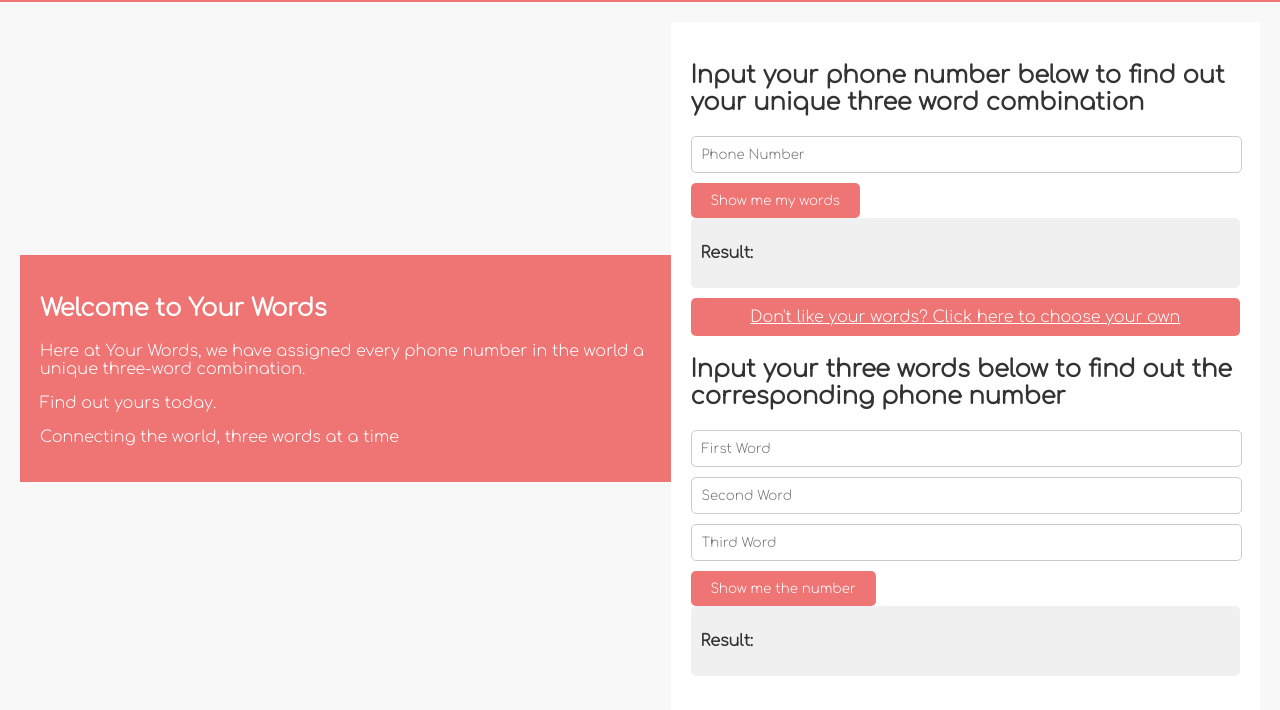
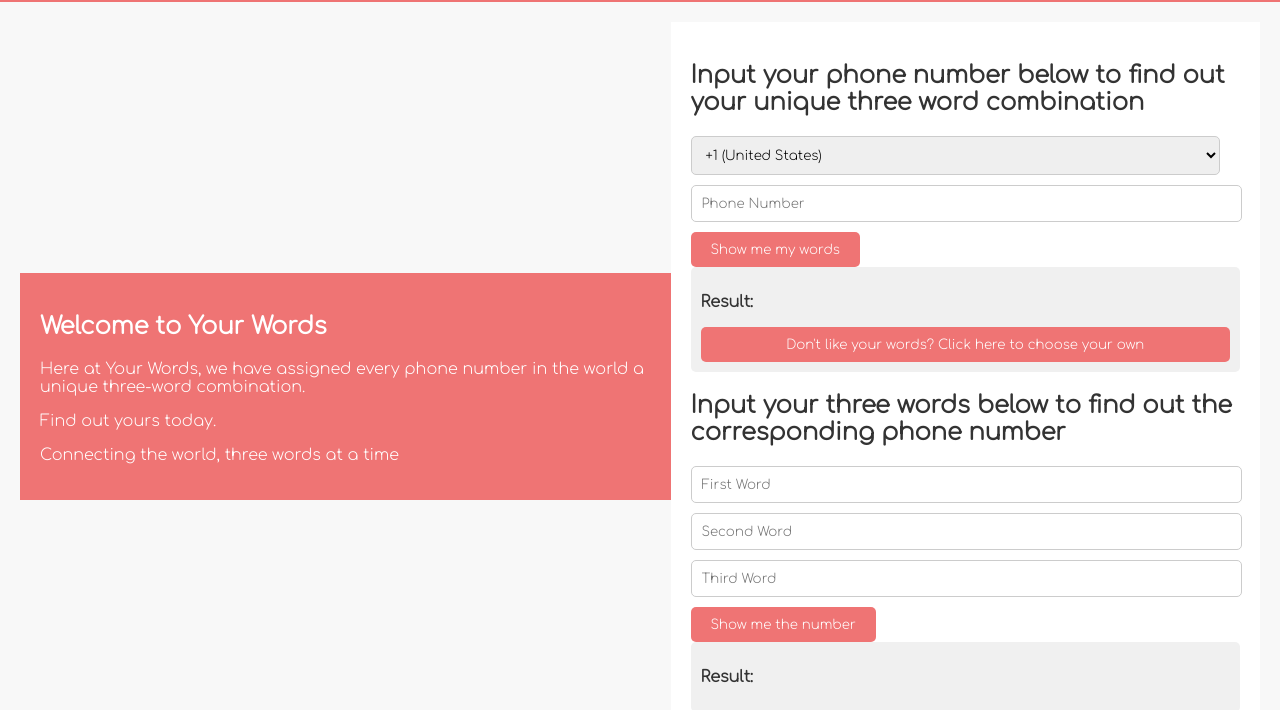
Before and after one commit to jamescrowther93/your-words-website, a plain HTML site: page index.html in a window 1280 px wide. Shown: the part 117-827 px from the top of the page. Drawn offline with Linux system fonts and the light colour scheme.

Commit message:
Add files via upload

```diff
--- a/index.html
+++ b/index.html
@@ -78,7 +78,13 @@
         }
 
         select {
-            width: 100%;
+            width: calc(100% - 20px);
+            padding: 10px;
+            margin-bottom: 10px;
+            font-family: 'Comfortaa', cursive;
+            display: block;
+            border-radius: 5px;
+            border: 1px solid #ccc;
         }
 
         button {
@@ -99,6 +105,7 @@
             background-color: #f0f0f0;
             padding: 10px;
             border-radius: 5px;
+            margin-bottom: 20px;
         }
 
         footer {
@@ -110,22 +117,25 @@
             clear: both;
         }
 
-        .choose-words-link {
+        .custom-link {
+            display: block;
             text-align: center;
             margin-top: 10px;
-            background-color: #ef7474; /* Match the theme color */
-            padding: 10px; /* Add padding for better visibility */
-            border-radius: 5px; /* Add rounded corners */
         }
 
-        .choose-words-link a {
+        .custom-link-button {
+            padding: 10px 20px;
+            background-color: #ef7474;
             color: #fff;
-            text-decoration: underline;
+            border: none;
+            cursor: pointer;
+            font-family: 'Comfortaa', cursive;
+            border-radius: 5px;
+            display: block;
+            text-align: center;
+            width: 100%;
         }
 
-        .choose-words-link a:hover {
-            color: #ff9999;
-        }
     </style>
 </head>
 <body>
@@ -150,14 +160,24 @@
         <div class="right-section">
             <div class="input-box">
                 <h2>Input your phone number below to find out your unique three word combination</h2>
+                <select id="areaCodeSelect">
+                    <option value="+1">+1 (United States)</option>
+                    <option value="+44">+44 (United Kingdom)</option>
+                    <option value="+49">+49 (Germany)</option>
+                    <option value="+81">+81 (Japan)</option>
+                    <option value="+86">+86 (China)</option>
+                    <option value="+91">+91 (India)</option>
+                    <option value="+33">+33 (France)</option>
+                    <option value="+39">+39 (Italy)</option>
+                    <option value="+7">+7 (Russia)</option>
+                    <option value="+82">+82 (South Korea)</option>
+                </select>
                 <input type="text" id="phoneNumberInput" placeholder="Phone Number">
                 <button onclick="convertPhoneNumber()">Show me my words</button>
                 <div class="result-box">
                     <p><strong>Result:</strong></p>
                     <div id="wordResult"></div>
-                </div>
-                <div class="choose-words-link">
-                    <a href="#">Don't like your words? Click here to choose your own</a>
+                    <button class="custom-link-button">Don't like your words? Click here to choose your own</button>
                 </div>
             </div>
             <div class="input-box">
```
